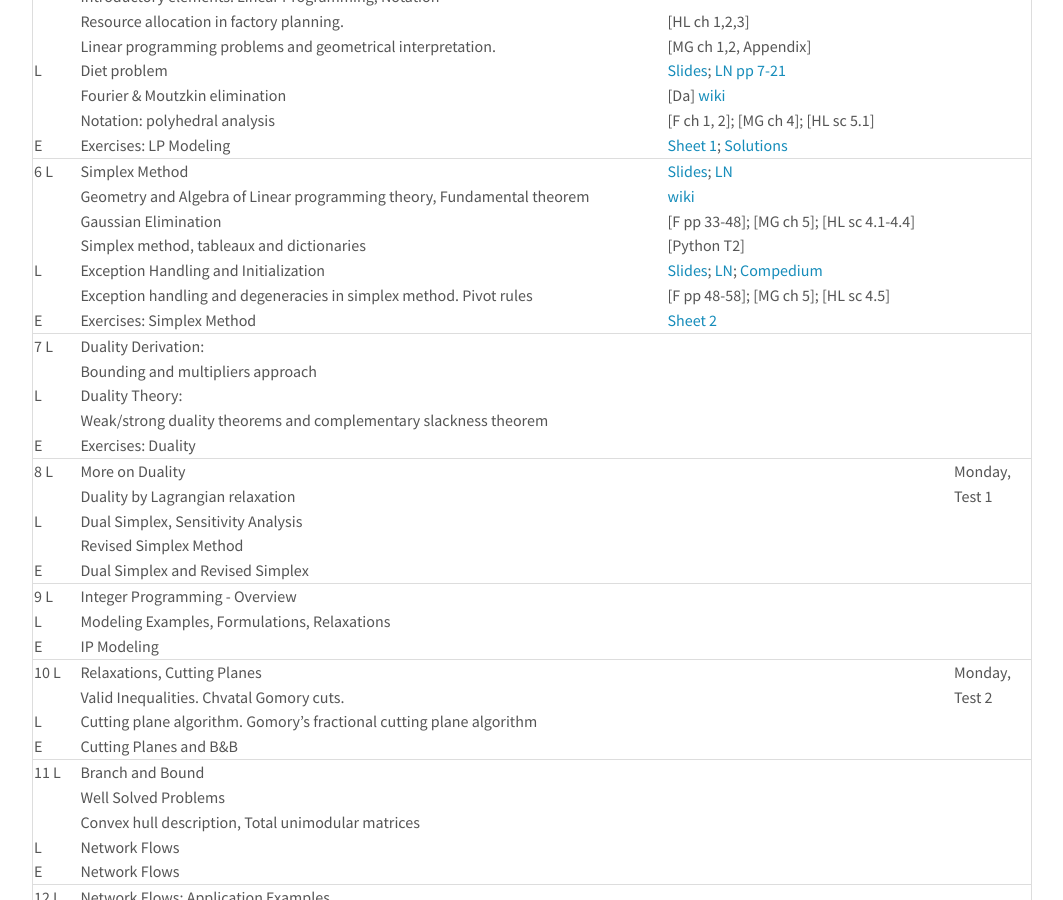
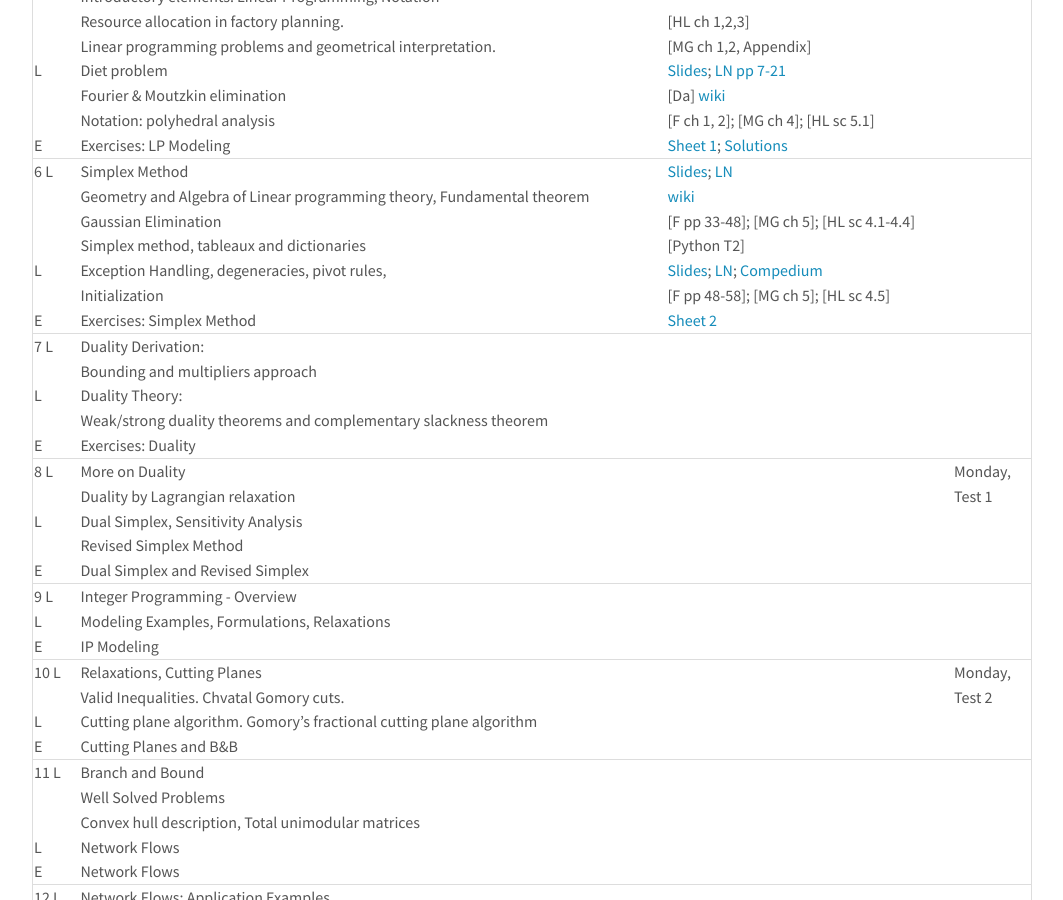
Before and after one commit to DM871/dm871_old_github_io, a Jekyll site: the page built from index.md, in a window 1280 px wide and 900 px high, scrolled down 679 px. Shown: the whole window, without its empty margins (108-1171 px from the left). Built offline with Jekyll 4.4.1, drawn with Linux system fonts in a browser that asks for light colours; nearby versions of some CDN libraries; comment, search, counter and statistics services are not loaded.

```diff
--- a/index.md
+++ b/index.md
@@ -70,8 +70,8 @@
 |             | Geometry and Algebra of Linear programming theory, Fundamental theorem | [wiki](http://en.wikipedia.org/wiki/Fundamental_theorem_of_linear_programming) |            |
 |             | Gaussian Elimination                                                   | [F pp 33-48]; [MG ch 5]; [HL sc 4.1-4.4]                                       |            |
 |             | Simplex method, tableaux and dictionaries                              | [Python T2]                                                                    |            |
-| L           | Exception Handling and Initialization                                  | [Slides][4]; [LN][24]; [Compedium][522]                                        |            |
-|             | Exception handling and degeneracies in simplex method. Pivot rules     | [F pp 48-58]; [MG ch 5]; [HL sc 4.5]                                           |            |
+| L           | Exception Handling, degeneracies, pivot rules,                         | [Slides][4]; [LN][24]; [Compedium][522]                                        |            |
+|             | Initialization                                                         | [F pp 48-58]; [MG ch 5]; [HL sc 4.5]                                           |            |
 | E           | Exercises: Simplex Method                                              | [Sheet 2][52]                                                                  |            |
 |-------------+------------------------------------------------------------------------+--------------------------------------------------------------------------------+------------|
 | 7    L      | Duality Derivation:                                                    |                                                                                |            |
```
